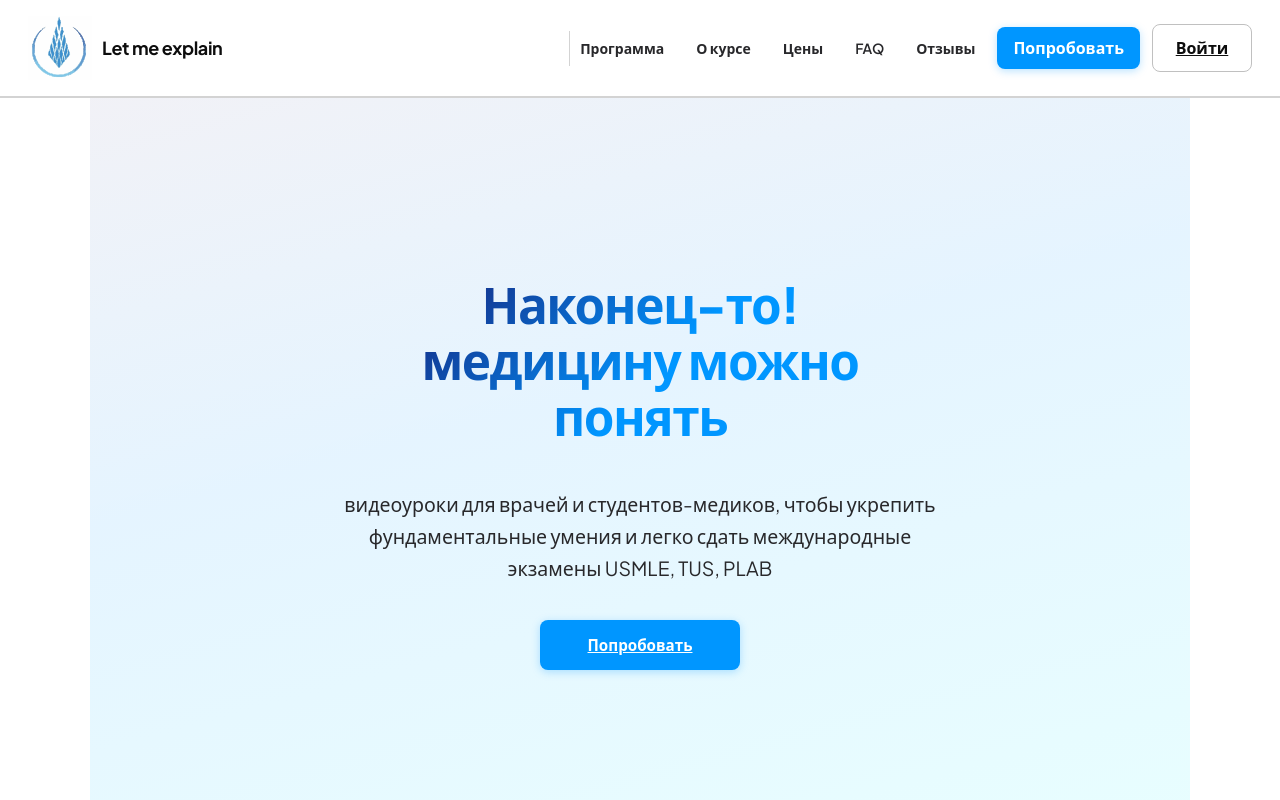
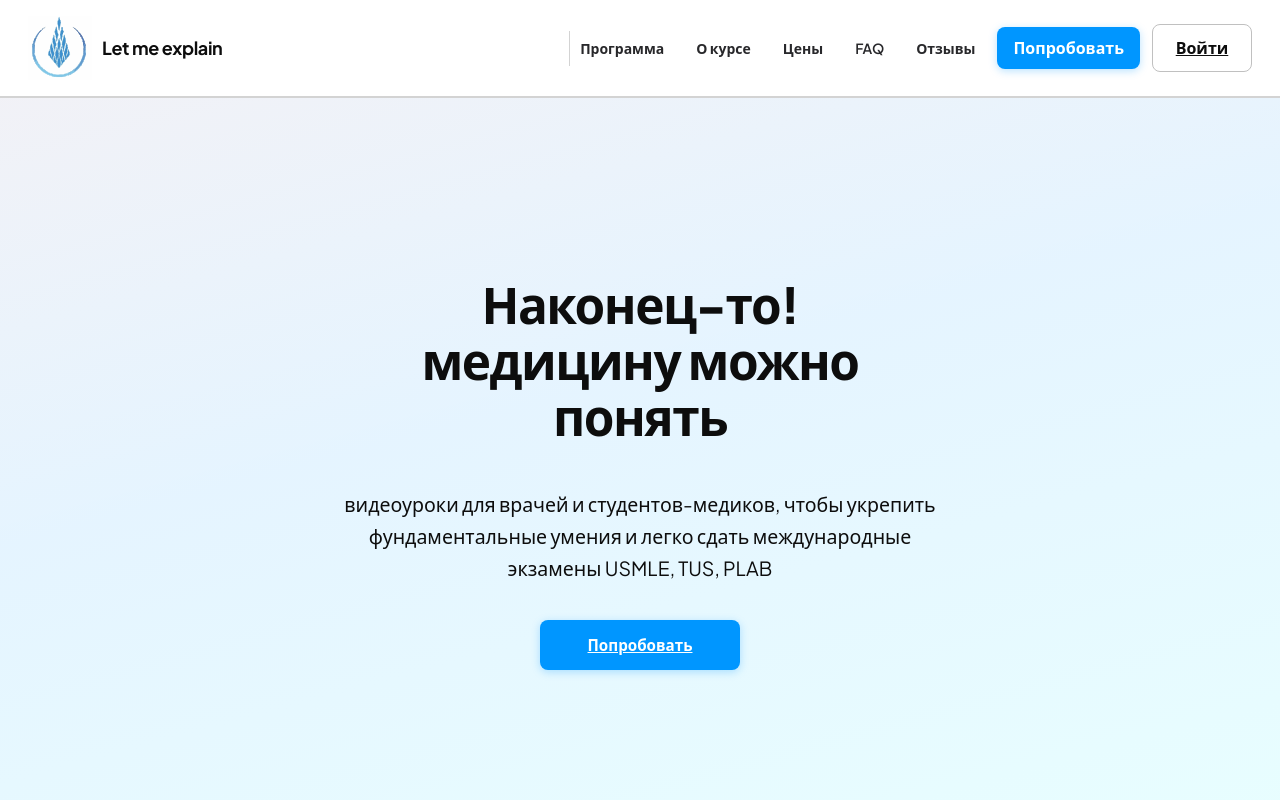
Before and after one commit to isan228/lemeexp, a React (Vite) app in the folder frontend/: page / in a window 1280 px wide. Shown: the top 800 px of the page. Built offline with nearby package versions, Linux system fonts and the light colour scheme.

Commit message:
chore: deploy 2026-06-20T00-56

```diff
--- a/frontend/src/styles/landing-ui.css
+++ b/frontend/src/styles/landing-ui.css
@@ -140,7 +140,7 @@
   padding-top: 0;
 }
 
-/* —— Hero (full viewport) —— */
+/* —— Hero (full viewport, full-bleed background) —— */
 
 .landing-marketing .landing-hero-center {
   display: flex;
@@ -149,12 +149,25 @@
   justify-content: center;
   text-align: center;
   min-height: calc(100dvh - 72px);
-  width: calc(100% + 48px);
+  width: 100%;
   max-width: none;
-  margin: 0 -24px;
+  margin: 0;
   padding: 48px 32px 64px;
   position: relative;
   box-sizing: border-box;
+  background: transparent;
+  isolation: isolate;
+}
+
+.landing-marketing .landing-hero-center::before {
+  content: "";
+  position: absolute;
+  z-index: -1;
+  top: 0;
+  bottom: 0;
+  left: 50%;
+  transform: translateX(-50%);
+  width: 100vw;
   background: linear-gradient(
     165deg,
     rgba(25, 25, 112, 0.06) 0%,
@@ -173,15 +186,13 @@
   text-align: center;
   margin-left: auto;
   margin-right: auto;
-  background: linear-gradient(135deg, var(--lp-navy) 0%, var(--lp-blue) 55%, var(--lp-blue) 100%);
-  -webkit-background-clip: text;
-  background-clip: text;
-  -webkit-text-fill-color: transparent;
-  color: var(--lp-navy);
+  color: var(--lp-black);
+  background: none;
+  -webkit-text-fill-color: unset;
 }
 
 .landing-marketing .landing-lead-wide {
-  color: var(--lp-charcoal);
+  color: var(--lp-black);
   font-size: clamp(1.05rem, 2vw, 1.22rem);
   line-height: 1.65;
   margin-bottom: 36px;
@@ -767,8 +778,8 @@ a.nav-muted:hover {
 
   .landing-marketing .landing-hero-center {
     min-height: calc(100dvh - 64px);
-    width: calc(100% + 32px);
-    margin: 0 -16px;
+    width: 100%;
+    margin: 0;
     padding: 32px 20px 48px;
     text-align: center;
     align-items: center;
```
